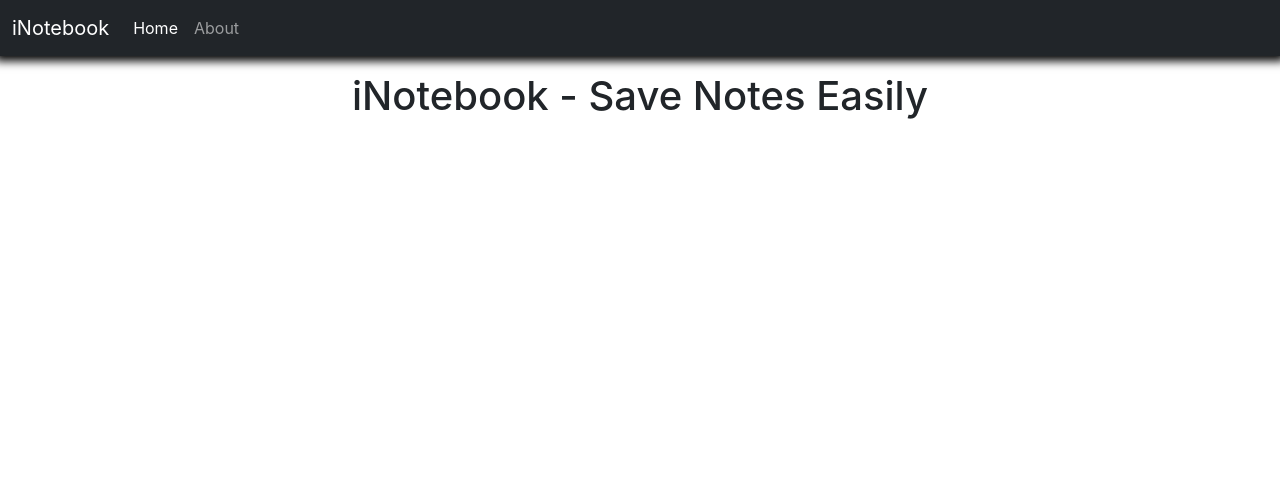
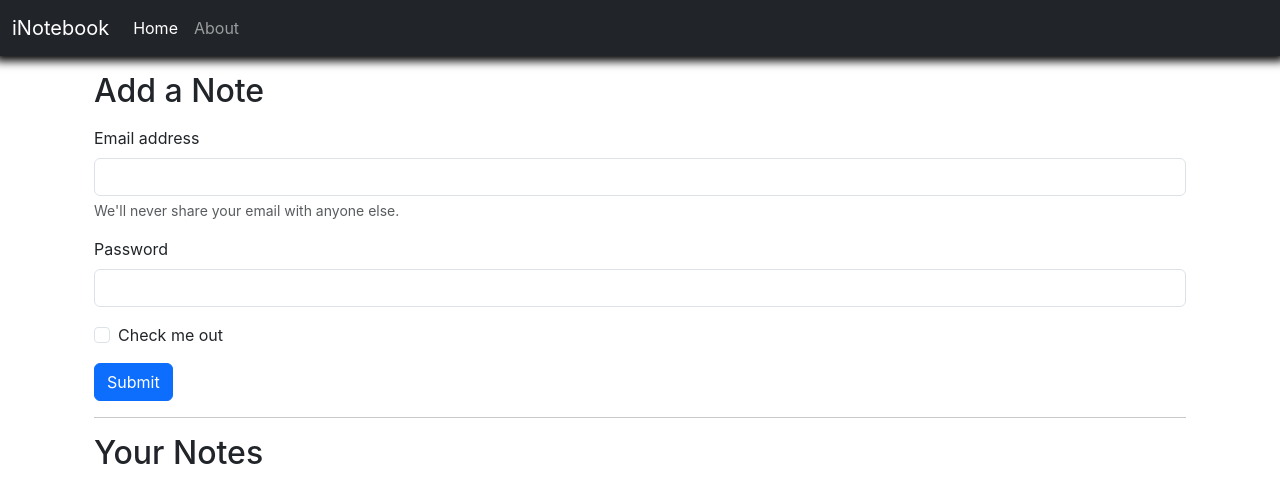
Before and after one commit to debugger-snjy/iNotebook-Save-Notes, a React (Create React App) app: page / in a window 1280 px wide. Shown: the top 502 px of the page. Built offline with nearby package versions, Linux system fonts and the light colour scheme.

Commit message:
Video 59 - Completed - Added container class in App.js for all components - Added Form to add a note

```diff
--- a/src/App.js
+++ b/src/App.js
@@ -19,11 +19,15 @@
                 {/* Adding Navigation Bar */}
                 <Navbar />
 
-                {/* Adding and Setting the Routers */}
-                <Routes>
-                    <Route exact path='/' element={<Home />} />
-                    <Route exact path='/about' element={<About />} />
-                </Routes>
+                <div className="container">
+
+                    {/* Adding and Setting the Routers */}
+                    <Routes>
+                        <Route exact path='/' element={<Home />} />
+                        <Route exact path='/about' element={<About />} />
+                    </Routes>
+
+                </div>
 
             </NoteState>
         </>
--- a/src/Components/Home.js
+++ b/src/Components/Home.js
@@ -4,7 +4,27 @@
     return (
         <>
             <div className="container">
-                <h1 className='text-center mt-3'>iNotebook - Save Notes Easily</h1>
+                <h2 className='my-3'>Add a Note</h2>
+                <form className='my-3'>
+                    <div className="mb-3">
+                        <label htmlFor="exampleInputEmail1" className="form-label">Email address</label>
+                        <input type="email" className="form-control" id="exampleInputEmail1" aria-describedby="emailHelp" />
+                        <div id="emailHelp" className="form-text">We'll never share your email with anyone else.</div>
+                    </div>
+                    <div className="mb-3">
+                        <label htmlFor="exampleInputPassword1" className="form-label">Password</label>
+                        <input type="password" className="form-control" id="exampleInputPassword1" />
+                    </div>
+                    <div className="mb-3 form-check">
+                        <input type="checkbox" className="form-check-input" id="exampleCheck1" />
+                        <label className="form-check-label" htmlFor="exampleCheck1">Check me out</label>
+                    </div>
+                    <button type="submit" className="btn btn-primary">Submit</button>
+                </form>
+                <hr />
+                <div className="container p-0">
+                    <h2>Your Notes</h2>
+                </div>
             </div>
         </>
     )
```
